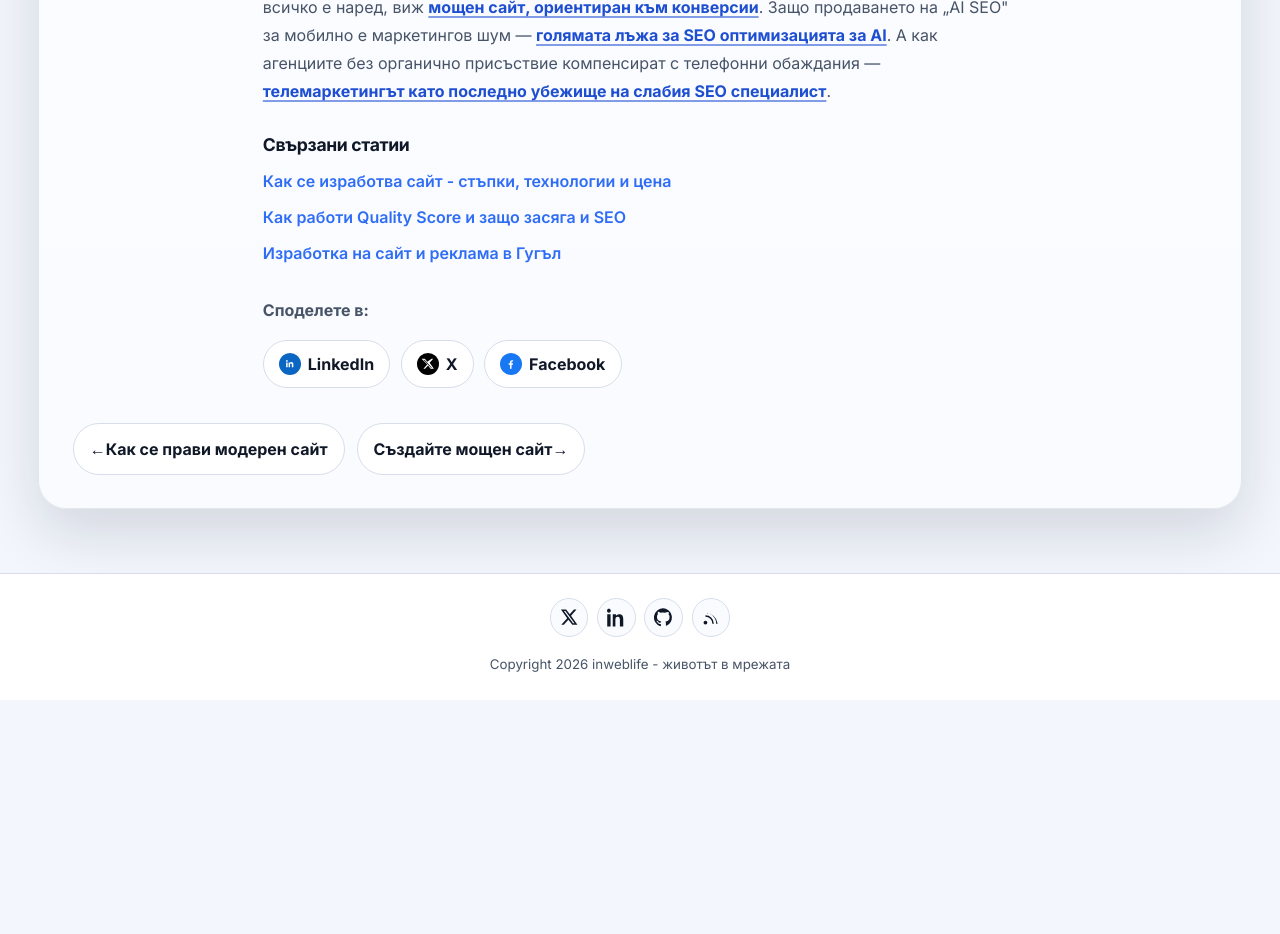
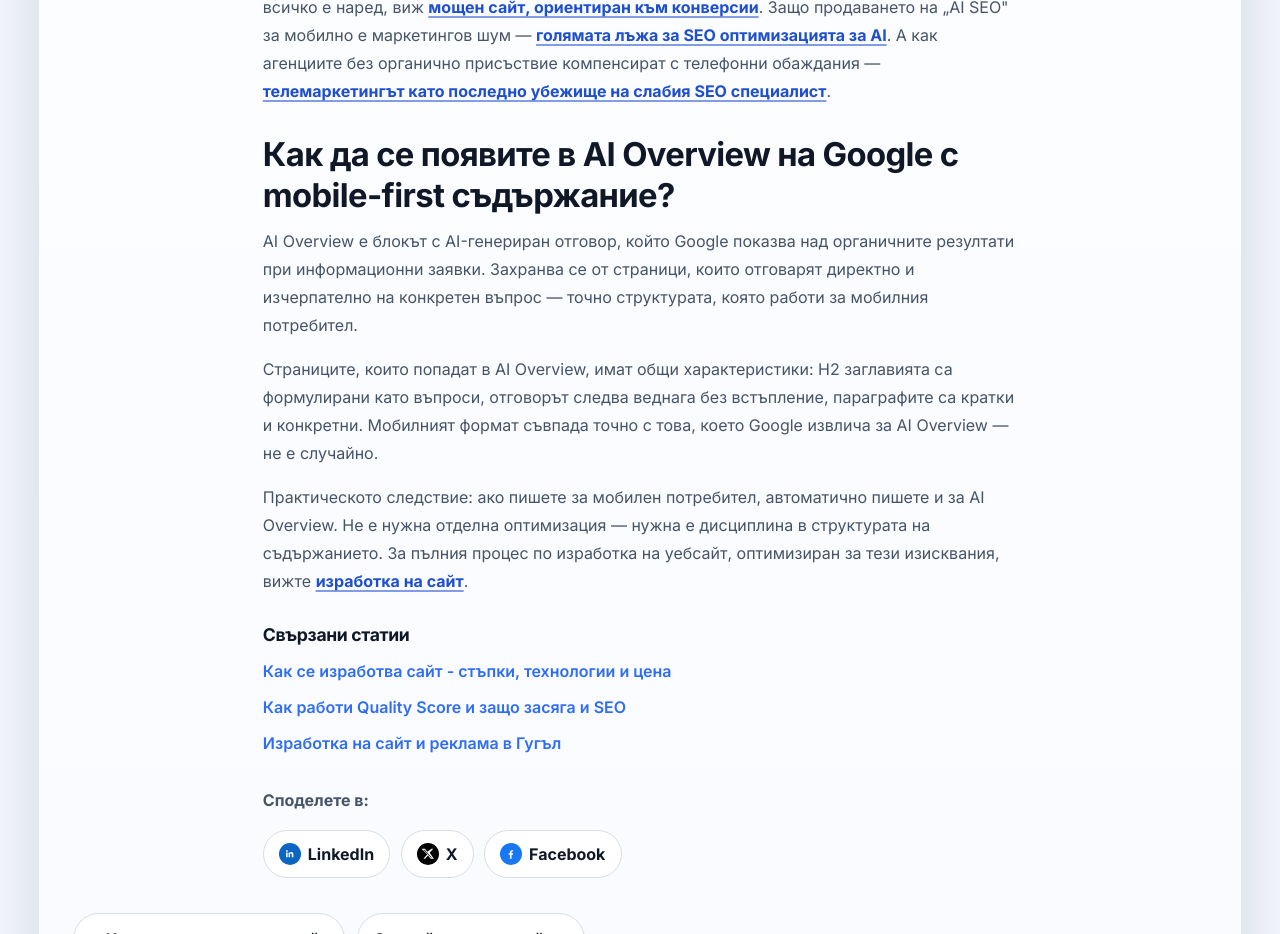
Before and after one commit to inweblife/inweblife, a Next.js app: page /seo-fashion in a window 1280 px wide. Shown: the part 2440-3374 px from the top of the page. Before the commit the page ends 3140 px from the top, so only its background shows below. Built offline with nearby package versions, Linux system fonts and the light colour scheme; no server answers.

Commit message:
added more text

```diff
--- a/pages/api/sitemap.ts
+++ b/pages/api/sitemap.ts
@@ -29,7 +29,7 @@ export default function handler(_req: NextApiRequest, res: NextApiResponse) {
 
   const blogPostRoutes = [
     { path: "/izrabotka-na-sait", lastModified: "2026-04-12" },
-    { path: "/quality-score-seo", lastModified: "2026-04-09" },
+    { path: "/quality-score-seo", lastModified: "2026-04-12" },
     { path: "/website-and-google-ads", lastModified: "2026-04-12" },
     { path: "/ai-seo-lie", lastModified: "2026-04-09" },
     { path: "/modern-site", lastModified: "2026-04-12" },
--- a/pages/quality-score-seo.js
+++ b/pages/quality-score-seo.js
@@ -31,7 +31,7 @@ const articleSchema = {
   },
   inLanguage: "bg-BG",
   datePublished: "2026-04-09",
-  dateModified: "2026-04-09",
+  dateModified: "2026-04-12",
   mainEntityOfPage: `${SITE_URL}/quality-score-seo`,
 };
 
@@ -109,7 +109,7 @@ const QualityScoreSeo = () => {
         imageAlt="Диаграма на Quality Score в Google Ads"
         type="article"
         publishedTime="2026-04-09T00:00:00+03:00"
-        modifiedTime="2026-04-09T00:00:00+03:00"
+        modifiedTime="2026-04-12T00:00:00+03:00"
       >
         <script
           type="application/ld+json"
@@ -358,7 +358,7 @@ const QualityScoreSeo = () => {
           </section>
 
           <section>
-            <h2>Високото качество на сайта води до по-добри реклами</h2>
+            <h2>Как да плащате по-малко за реклами в Гугъл без да намалявате бюджета?</h2>
             <p>
               Логичният извод от всичко казано дотук е следният: не оптимизирайте за Google
               Ads и SEO поотделно. Оптимизирайте за потребителя и Google ще ви награди и
--- a/pages/seo-fashion.js
+++ b/pages/seo-fashion.js
@@ -31,7 +31,7 @@ const articleSchema = {
   },
   inLanguage: "bg-BG",
   datePublished: "2026-02-18",
-  dateModified: "2026-02-18",
+  dateModified: "2026-04-12",
   mainEntityOfPage: `${SITE_URL}/seo-fashion`,
 };
 const breadcrumbSchema = {
@@ -61,7 +61,7 @@ const SeoFashion = () => {
         imageAlt="Работно бюро с фокус върху мобилни устройства"
         type="article"
         publishedTime="2026-02-18T00:00:00+02:00"
-        modifiedTime="2026-02-18T00:00:00+02:00"
+        modifiedTime="2026-04-12T00:00:00+03:00"
       >
         <script
           type="application/ld+json"
@@ -202,6 +202,32 @@ const SeoFashion = () => {
             </p>
           </section>
 
+          <section>
+            <h2>Как да се появите в AI Overview на Google с mobile-first съдържание?</h2>
+            <p>
+              AI Overview е блокът с AI-генериран отговор, който Google показва над органичните
+              резултати при информационни заявки. Захранва се от страници, които отговарят
+              директно и изчерпателно на конкретен въпрос — точно структурата, която работи
+              за мобилния потребител.
+            </p>
+            <p>
+              Страниците, които попадат в AI Overview, имат общи характеристики: H2 заглавията
+              са формулирани като въпроси, отговорът следва веднага без встъпление, параграфите
+              са кратки и конкретни. Мобилният формат съвпада точно с това, което Google
+              извлича за AI Overview — не е случайно.
+            </p>
+            <p>
+              Практическото следствие: ако пишете за мобилен потребител, автоматично пишете и
+              за AI Overview. Не е нужна отделна оптимизация — нужна е дисциплина в структурата
+              на съдържанието. За пълния процес по изработка на уебсайт, оптимизиран за тези
+              изисквания, вижте{" "}
+              <Link href="/izrabotka-na-sait">
+                <strong>изработка на сайт</strong>
+              </Link>
+              .
+            </p>
+          </section>
+
           <RelatedPosts currentHref="/seo-fashion" styles={styles} />
 
           <ShareButtons path="/seo-fashion" title="В ерата на смартфоните" styles={styles} />
```
Also changed, not shown: pages/how-to-make-site.js (+26 -2 lines).
